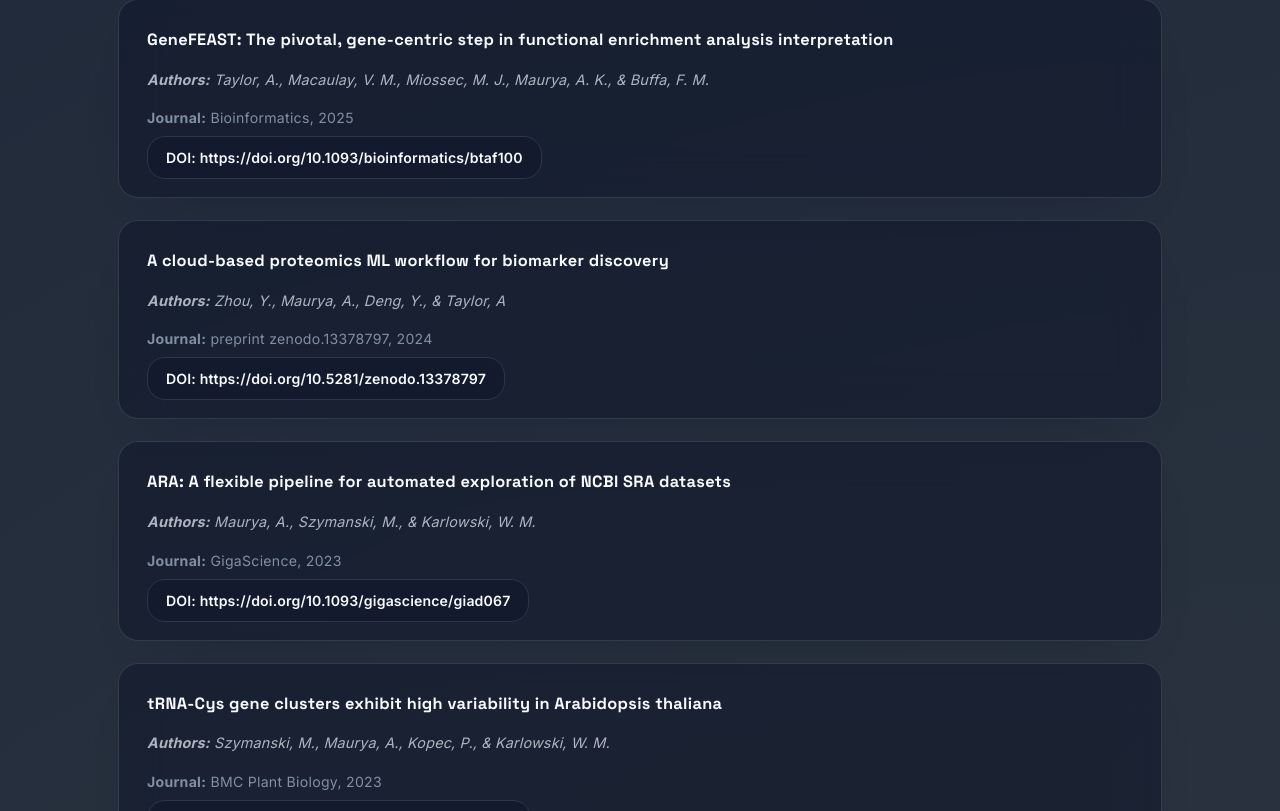
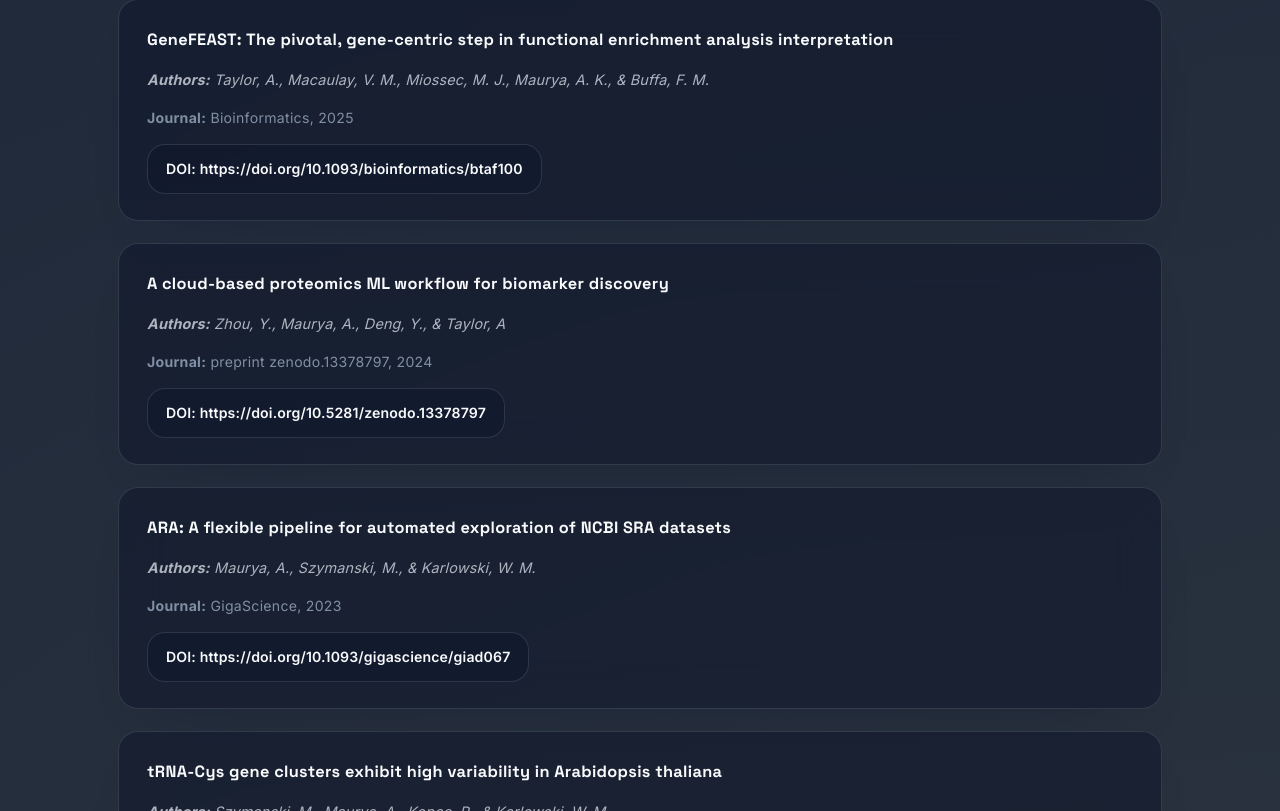
Before and after one commit to maurya-anand/cv, a React (Vite) app: page / in a window 1280 px wide. Shown: the part 6929-7740 px from the top of the page. Built offline with nearby package versions, Linux system fonts and the light colour scheme.

Commit message:
Refactor Publications component styles for improved layout; adjust link wrapper for better overflow handling

```diff
--- a/src/components/Publications.css
+++ b/src/components/Publications.css
@@ -35,7 +35,7 @@
 }
 
 .publication-item a {
-  align-self: flex-start;
+  display: inline-block;
   padding: 12px 18px;
   border-radius: 18px;
   background: rgba(15, 23, 42, 0.55);
@@ -54,3 +54,10 @@
     padding: 24px;
   }
 }
+.publication-link-wrapper {
+  max-width: 100%;
+  overflow-x: auto;
+  overflow-y: hidden;
+  white-space: nowrap;
+  -webkit-overflow-scrolling: touch;
+}
--- a/src/components/Publications.jsx
+++ b/src/components/Publications.jsx
@@ -95,8 +95,12 @@
           <p className="publication-journal">
             <strong>Journal:</strong> {pub.journal}, {pub.year}
           </p>
-          <p>
-            <a href={pub.doi} target="_blank" rel="noopener noreferrer">
+          <p className="publication-link-wrapper">
+            <a
+              href={pub.doi}
+              target="_blank"
+              rel="noopener noreferrer"
+            >
               DOI: {pub.doi}
             </a>
           </p>
```
